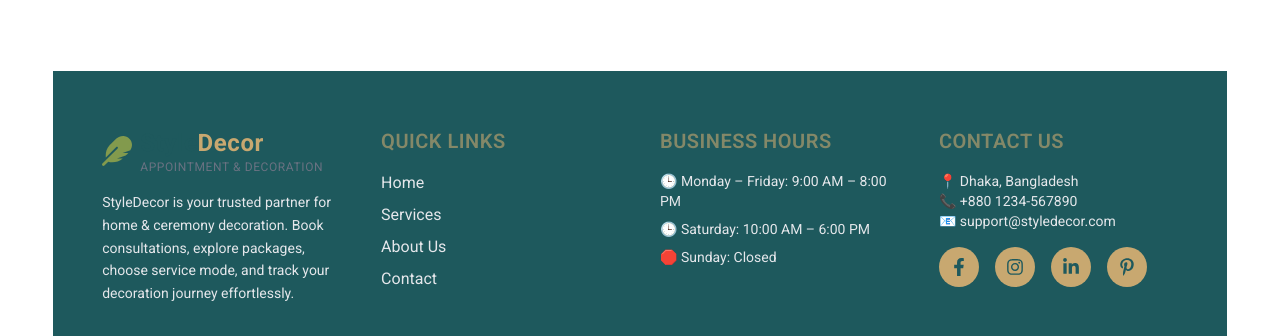
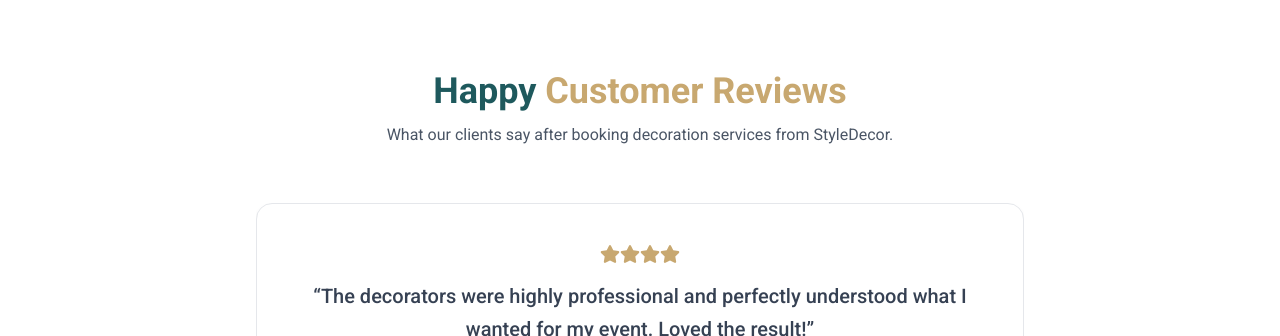
Before and after one commit to theporosh/b12-a10-styledecor-webclient, a React (Vite) app: page / in a window 1280 px wide. Shown: the part 2464-2800 px from the top of the page. Built offline with nearby package versions, Linux system fonts and the light colour scheme; no server answers.

Commit message:
customer review section design done

```diff
--- a/package.json
+++ b/package.json
@@ -18,6 +18,7 @@
     "react-dom": "^19.2.0",
     "react-icons": "^5.5.0",
     "react-router": "^7.10.1",
+    "swiper": "^12.0.3",
     "tailwindcss": "^4.1.17"
   },
   "devDependencies": {
--- /dev/null
+++ b/src/pages/Home/CustomerReviews/CustomerReviews.jsx
@@ -0,0 +1,89 @@
+import { Swiper, SwiperSlide } from "swiper/react";
+import { Pagination, Autoplay } from "swiper/modules";
+import "swiper/css";
+import "swiper/css/pagination";
+import { FaStar } from "react-icons/fa";
+
+const reviews = [
+    {
+        id: 1,
+        name: "Amina Rahman",
+        location: "Dhaka, Bangladesh",
+        rating: 5,
+        review:
+            "StyleDecor completely transformed my home! Their attention to detail and elegant decoration style exceeded my expectations."
+    },
+    {
+        id: 2,
+        name: "Sajid Ahmed",
+        location: "Chattogram, Bangladesh",
+        rating: 4,
+        review:
+            "The decorators were highly professional and perfectly understood what I wanted for my event. Loved the result!"
+    },
+    {
+        id: 3,
+        name: "Nupur Das",
+        location: "Sylhet, Bangladesh",
+        rating: 5,
+        review:
+            "Amazing experience! The booking process was smooth, and the decoration team delivered exactly what they promised."
+    },
+    {
+        id: 4,
+        name: "Rafiul Hasan",
+        location: "Rajshahi, Bangladesh",
+        rating: 5,
+        review:
+            "Very organized and creative! I booked for my sister’s wedding, and the setup was absolutely beautiful."
+    }
+];
+
+const CustomerReviews = () => {
+    return (
+        <section className="py-20 bg-white">
+            <div className="w-11/12 mx-auto text-center">
+                <h2 className="text-3xl md:text-4xl font-bold text-[#1E595D]">
+                    Happy <span className="text-[#C8A870]">Customer Reviews</span>
+                </h2>
+
+                <p className="text-gray-600 mt-3 max-w-xl mx-auto">
+                    What our clients say after booking decoration services from StyleDecor.
+                </p>
+
+                <Swiper
+                    modules={[Pagination, Autoplay]}
+                    spaceBetween={30}
+                    slidesPerView={1}
+                    autoplay={{ delay: 3500 }}
+                    pagination={{ clickable: true }}
+                    className="mt-14 max-w-3xl mx-auto"
+                >
+                    {reviews.map((item) => (
+                        <SwiperSlide key={item.id}>
+                            <div className="p-10 rounded-2xl shadow-md border border-gray-200 bg-white">
+                                <div className="flex justify-center mb-4 text-[#C8A870] text-xl">
+                                    {[...Array(item.rating)].map((_, i) => (
+                                        <FaStar key={i} />
+                                    ))}
+                                </div>
+
+                                <p className="text-lg md:text-xl text-gray-700 leading-relaxed font-medium">
+                                    “{item.review}”
+                                </p>
+
+                                <h4 className="mt-6 text-xl font-semibold text-[#1E595D]">
+                                    {item.name}
+                                </h4>
+
+                                <p className="text-gray-500">{item.location}</p>
+                            </div>
+                        </SwiperSlide>
+                    ))}
+                </Swiper>
+            </div>
+        </section>
+    );
+};
+
+export default CustomerReviews;
--- a/src/pages/Home/Home/Home.jsx
+++ b/src/pages/Home/Home/Home.jsx
@@ -3,6 +3,9 @@ import HeroSection from '../Hero/HeroSection';
 import TopDecorators from '../TopDecorators/TopDecorators';
 import Services from '../DecorationServices/Services';
 import WhyStyleDecor from '../WhyStyleDecor/WhyStyleDecor';
+import CustomerReviews from '../CustomerReviews/CustomerReviews';
+
+
 
 const Home = () => {
     return (
@@ -11,6 +14,7 @@ const Home = () => {
             <WhyStyleDecor></WhyStyleDecor>
             <TopDecorators></TopDecorators>
             <Services></Services>
+            <CustomerReviews></CustomerReviews>
         </div>
     );
 };
```
Also changed, not shown: 1 other file (tests, documents, lock files or other folders).
